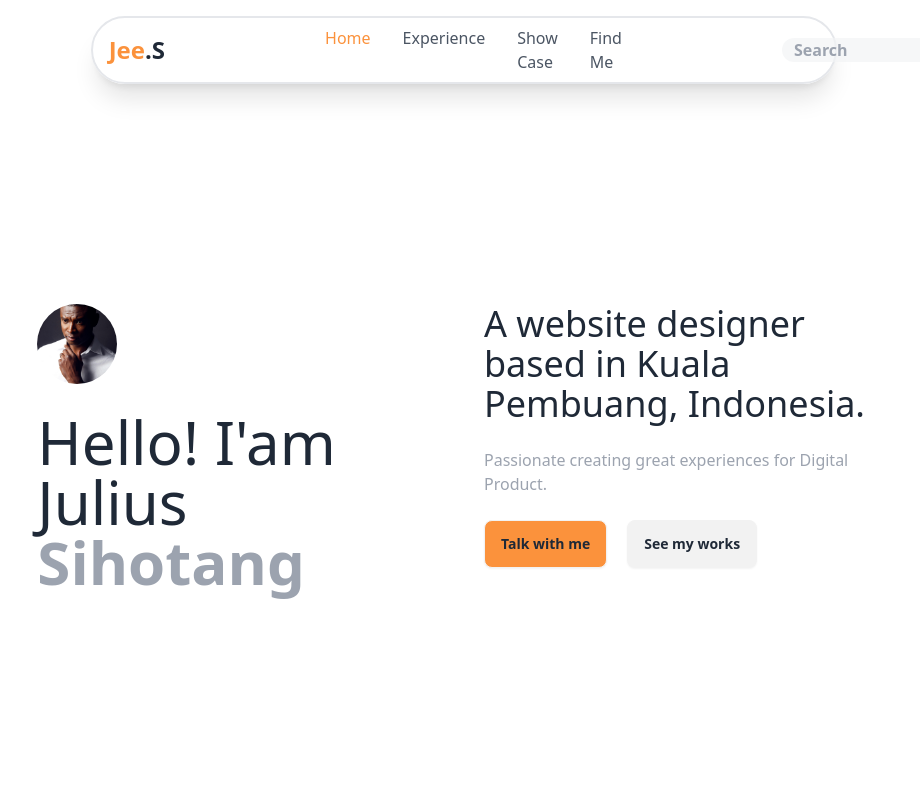
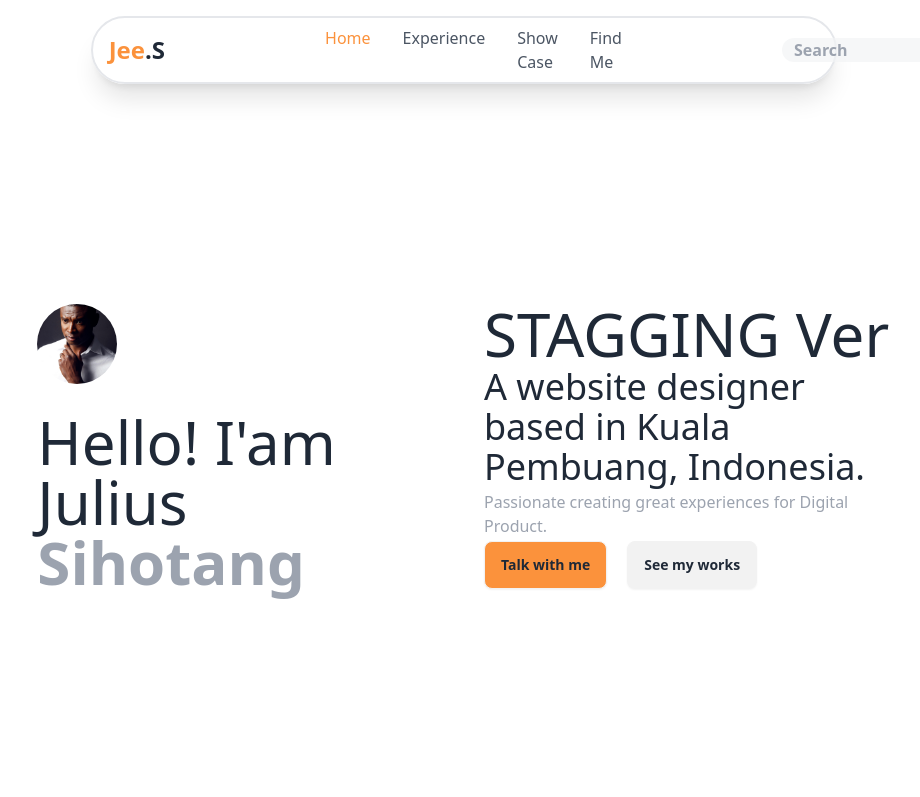
Before and after one commit to juliusssihotang/assignment-git, a website: page src/index.html in a window 1280 px wide. Shown: the top 797 px of the page, without its empty margins (176-1096 px from the left). Drawn offline with Linux system fonts and the light colour scheme.

Commit message:
Versi stagging

```diff
--- a/src/index.html
+++ b/src/index.html
@@ -88,6 +88,7 @@
           data-aos-easing="ease-in-out"
           data-aos-duration="1200"
         >
+          <div class="text-6xl">STAGGING Ver</div>
           <div class="text-4xl">
             A website designer based in Kuala Pembuang, Indonesia.
           </div>
```
Also changed, not shown: src/output.css.
